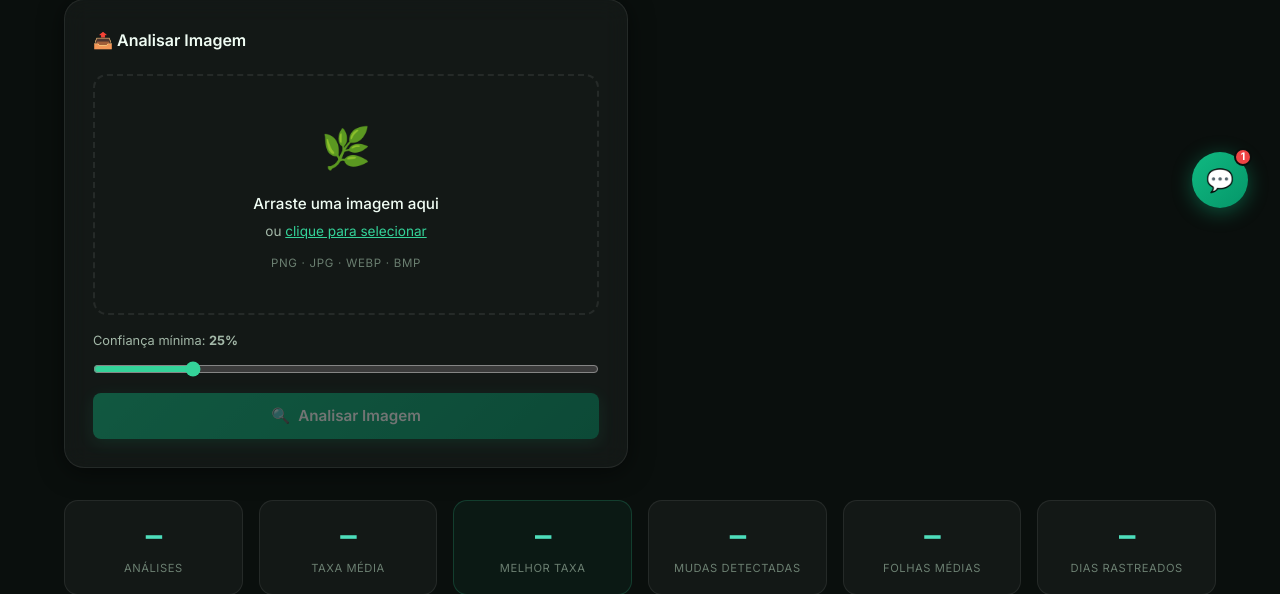
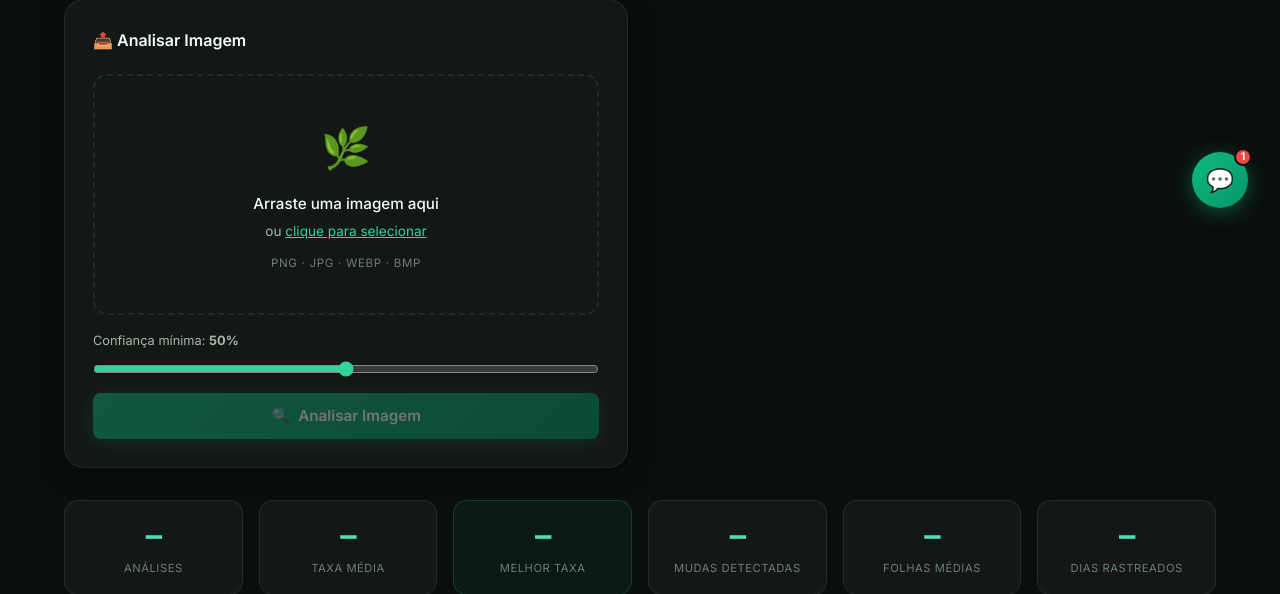
Before and after one commit to nikolasdehor/projetogerminacao, a Flask app: page / in a window 1280 px wide. Shown: the part 560-1154 px from the top of the page. Run offline with Flask 3, Linux system fonts and the light colour scheme; data that the repository does not hold is empty; parts of the project's set-up code (start-up, migrations or seed data) failed here and were passed over.

Commit message:
feat: sobe threshold padrão de 0.25 para 0.5 (Task #13)
- whatsapp_routes.py: conf_threshold=0.5 no run_inference do WhatsApp
- index.html: slider value e label inicial 25% → 50%

```diff
--- a/app/whatsapp_routes.py
+++ b/app/whatsapp_routes.py
@@ -253,7 +253,7 @@ def _handle_image_message(client, sender: str, payload: dict):
             image_path=image_path,
             model=current_app.config["MODEL"],
             result_folder=result_dir,
-            conf_threshold=0.25,
+            conf_threshold=0.5,
         )
     except Exception as e:
         client.send_text(sender, f"❌ Erro na análise: {e}")
--- a/templates/index.html
+++ b/templates/index.html
@@ -75,9 +75,9 @@
 
         <div class="upload-options">
           <label class="opt-label" for="confSlider">
-            Confiança mínima: <strong id="confValue">25%</strong>
+            Confiança mínima: <strong id="confValue">50%</strong>
           </label>
-          <input class="slider" type="range" id="confSlider" min="10" max="90" value="25" step="5" />
+          <input class="slider" type="range" id="confSlider" min="10" max="90" value="50" step="5" />
         </div>
 
         <button class="btn-primary" id="analyzeBtn" type="button" disabled>
```
